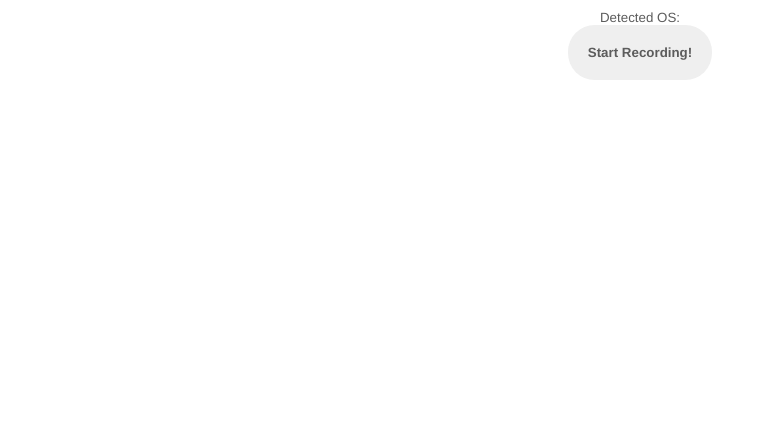
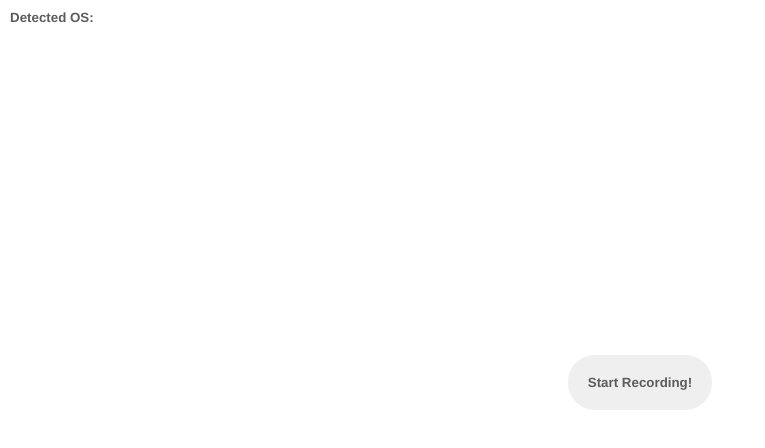
Before and after one commit to Human-First-Labs/self-track, a Svelte app: page / in a window 1280 px wide. Shown: the top 448 px of the page, without its empty margins (0-765 px from the left). Built offline with nearby package versions, Linux system fonts and the light colour scheme.

Commit message:
View CHanges

```diff
--- a/src/renderer/index.html
+++ b/src/renderer/index.html
@@ -9,6 +9,18 @@
       content="default-src 'self'; script-src 'self'; style-src 'self' 'unsafe-inline'; img-src 'self' data:"
     />
   </head>
+  <style>
+    :root {
+      --topbar-mobile-height: 50px;
+    }
+
+    #app {
+      display: flex;
+      flex-direction: column;
+      height: 100%;
+      padding: 0 0 var(--topbar-mobile-height) 0;
+    }
+  </style>
 
   <body>
     <div id="app"></div>
--- a/src/renderer/src/App.svelte
+++ b/src/renderer/src/App.svelte
@@ -71,7 +71,8 @@
 </script>
 
 <div class="column center">
-  <small>Detected OS: {os}</small>
+  <small class="operating">Detected OS: {os}</small>
+  <div class="centering column">
     <button class="hfl-button" onclick={toggleRecording}
       >{recording ? 'Stop' : 'Start'} Recording!</button
     >
@@ -110,6 +111,7 @@
         </div>
       </div>
     {/if}
+  </div>
   <!-- <div class="container history">
     <h5>History:</h5>
     <ul>
@@ -156,11 +158,13 @@
     align-items: center;
     justify-content: center;
     margin: 10px;
+    flex: 1;
   }
 
   .current {
     display: flex;
     flex-direction: column;
+    width: 100%;
   }
 
   p {
@@ -169,7 +173,22 @@
   }
 
   strong {
-    flex: 0.4;
+    flex: 0.5;
+  }
+
+  .operating {
+    font-weight: bold;
+    text-align: start;
+    width: 100%;
+  }
+
+  .centering {
+    display: flex;
+    height: 100%;
+    width: 100%;
+    align-items: center;
+    justify-content: center;
+    flex-direction: column;
   }
 
   /* .history {
--- a/src/renderer/src/Footer.svelte
+++ b/src/renderer/src/Footer.svelte
@@ -24,14 +24,10 @@
     <div>
       <small>{version}</small>
     </div>
-    <div class="right-stuff">
-      <small
-        >Built with the aid of <a
-          class="hfl-a"
-          target="_blank"
-          rel="noreferrer"
-          href="https://human-first-labs.com">Human First Labs (HFL)</a
-        ></small
+    <div class="right-stuff column">
+      <small>Built with the aid of </small>
+      <a class="hfl-a" target="_blank" rel="noreferrer" href="https://human-first-labs.com"
+        >Human First Labs (HFL)</a
       >
     </div>
   </footer>
@@ -47,7 +43,7 @@
     width: 100%;
     align-items: center;
     justify-content: space-between;
-    padding: 20px;
+    padding: 0 20px;
   }
 
   small {
@@ -56,7 +52,7 @@
 
   .right-stuff {
     display: flex;
-    align-items: center;
     justify-content: center;
+    text-align: end;
   }
 </style>
```
Lines whose indentation alone changed are shown as unchanged.
